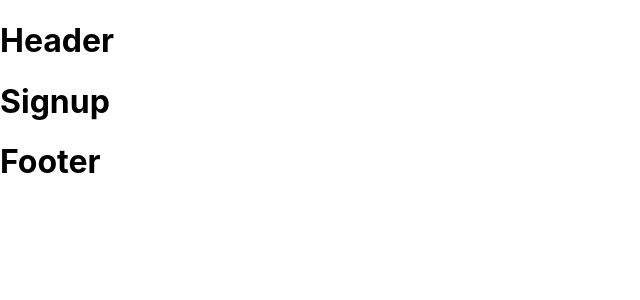
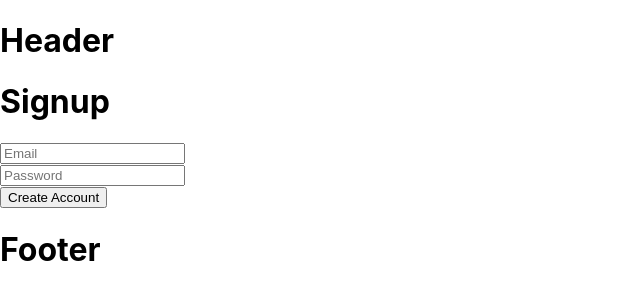
Before and after one commit to sahanperera00/Firebase-Course, a React (Create React App) app in the folder frontend/: page /signup in a window 1280 px wide. Shown: the top 300 px of the page, without its empty margins (0-640 px from the left). Built offline with nearby package versions, Linux system fonts and the light colour scheme.

Commit message:
signup implemented

```diff
--- a/frontend/src/pages/Signup.js
+++ b/frontend/src/pages/Signup.js
@@ -1,7 +1,65 @@
+import { useState } from "react";
+import {
+  getAuth,
+  createUserWithEmailAndPassword,
+  signOut,
+} from "firebase/auth";
+
 function Signup() {
+  const [data, setData] = useState({});
+  const auth = getAuth();
+
+  const handleInput = (event) => {
+    let newInput = { [event.target.name]: event.target.value };
+    setData({ ...data, ...newInput });
+  };
+
+  const handleSignout = () => {
+    let user = auth.currentUser;
+    if (user != null) {
+      signOut(auth)
+        .then(() => {
+          alert("Signout Successfull");
+        })
+        .catch((error) => {
+          alert("Signout Unsuccessfull");
+        });
+    } else {
+      alert("Already Signed Out");
+    }
+  };
+
+  const handleSignup = () => {
+    if (data.email != null && data.password != null) {
+      createUserWithEmailAndPassword(auth, data.email, data.password)
+        .then((response) => {
+          handleSignout();
+          alert("Signup Successfull");
+        })
+        .catch((error) => {
+          alert(error.message);
+        });
+    } else {
+      alert("Please fill all the fields");
+    }
+  };
+
   return (
     <>
       <h1>Signup</h1>
+      <input
+        name="email"
+        placeholder="Email"
+        onChange={(event) => handleInput(event)}
+      />
+      <br />
+      <input
+        name="password"
+        placeholder="Password"
+        onChange={(event) => handleInput(event)}
+      />
+      <br />
+      <button onClick={handleSignup}>Create Account</button>
     </>
   );
 }
```
